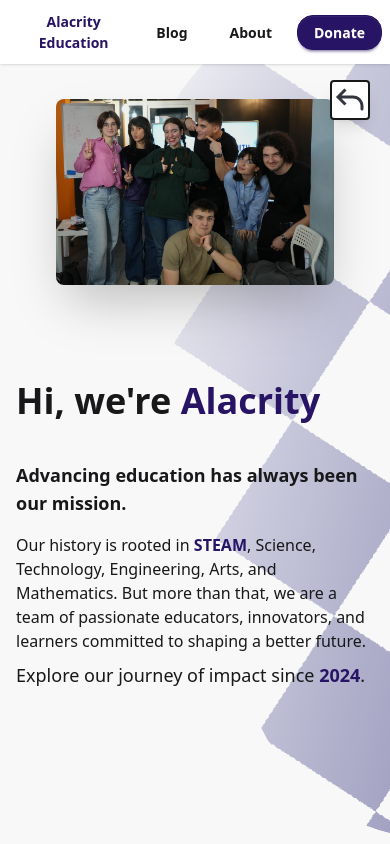
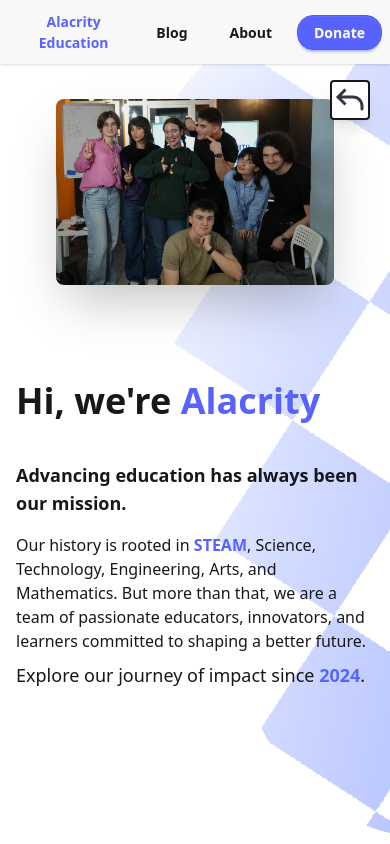
Before and after one commit to Alacrity-Education/alacrity.ro, a Next.js app: page /en/about in a window 390 px wide. Shown: the top 844 px of the page. Built offline with nearby package versions, Linux system fonts and the light colour scheme.

Commit message:
Change color cheme & make projects responsive

```diff
--- a/src/app/[locale]/page.tsx
+++ b/src/app/[locale]/page.tsx
@@ -29,15 +29,15 @@ export default function Home() {
   return (
     <div className="max-w-screen overflow-x-clip">
       <HomeHero />
+      <div className="md:-translate-y-20">
         <About />
         <Gallery />
-
         <Showcase />
-      {/* <AirBox /> */}
         <Projects />
         <Sponsors />
         <Partners />
         <Team />
       </div>
+    </div>
   );
 }
--- a/src/app/components/ui/hero.tsx
+++ b/src/app/components/ui/hero.tsx
@@ -9,7 +9,7 @@ export default function Hero({
   maskType?: string;
 }) {
   return (
-    <div className="hero z-0 relative bg-base-200 pb-24 sm:pb-0 min-h-screen max-w-screen overflow-x-clip">
+    <div className="hero z-0 relative bg-base-100 pb-24 sm:pb-0 min-h-screen max-w-screen overflow-x-clip">
       <div className="hero-content w-screen justify-around flex-col lg:flex-row-reverse relative ">
         {children}
       </div>
--- a/src/app/components/ui/nav.tsx
+++ b/src/app/components/ui/nav.tsx
@@ -3,7 +3,7 @@ import Link from "next/link";
 
 export default function Navbar() {
   return (
-    <div className="navbar fixed bg-base-100 shadow-sm px-2 py-2 z-50">
+    <div className="navbar fixed bg-base-200 shadow-sm px-2 py-2 z-50">
       <div className="flex-1 h-max">
         <Link
           href="/"
--- a/src/app/components/ui/projects.tsx
+++ b/src/app/components/ui/projects.tsx
@@ -22,7 +22,7 @@ export default function Projects() {
 
 export function ProjectCard({ children }: { children?: React.ReactNode }) {
   return (
-    <div className="w-full rounded-lg h-[70vh] bg-primary shadow-lg grid grid-cols-4 grid-rows-2 gap-4 p-6">
+    <div className="w-full rounded-lg h-max md:h-[70vh] bg-primary shadow-lg flex flex-col md:grid grid-cols-4 grid-rows-4 gap-4 p-6">
       {children}
     </div>
   );
@@ -68,70 +68,73 @@ export function AirBoxProject() {
 
   return (
     <ProjectCard>
-      <ProjectCardCell className="col-span-2 text-primary-content ">
+      <ProjectCardCell className="col-span-2  text-primary-content ">
         {/* <div className="text-lg lg:text-xl">Alacrity/</div> */}
-        <div className="text-3xl lg:text-8xl font-extrabold tracking-widest font-project">
+        <div className="text-5xl sm:text-2xl md:text-3xl lg:text-7xl font-extrabold tracking-widest font-project">
           AirBox
         </div>
-        <p className="text-xl lg:text-2xl tracking-wide ">
+        <p className="sm:text-lg md:text-xl lg:text-2xl tracking-wide ">
           Our flagship STEAM-intensive course.
         </p>
       </ProjectCardCell>
 
-      <ProjectCardCell className=" ">
-        <div className=" grid grid-cols-2 grid-rows-2 h-full w-full gap-4">
+      <ProjectCardCell className="lg:col-span-1 row-span-2">
+        <div className="flex flex-col md:grid grid-cols-2 grid-rows-2 h-full w-full gap-4">
           {editionHighlights.map(({ highlight, backgroundIcon }) => (
-            <div className="h-full w-full relative bg-neutral  rounded-lg p-1 overflow-clip">
+            <div
+              key={highlight}
+              className="h-full w-full relative bg-neutral rounded-lg p-1 overflow-clip"
+            >
               <div className="h-full w-full  -right-1/3 -bottom-1/3 opacity-50 absolute  text-primary">
                 {backgroundIcon}
               </div>
               <div
                 key={highlight}
-                className="  h-full z-10 w-full rounded-lg p-1 relative text-neutral-content"
+                className=" h-full z-10 w-full rounded-lg p-1 relative text-neutral-content"
               >
-                <p className="md:text-3xl font-bold">{highlight}</p>
+                <p className="md:text-md xl:text-2xl font-bold">{highlight}</p>
               </div>
             </div>
           ))}
         </div>
       </ProjectCardCell>
-      <ProjectCardCell className="bg-neutral text-neutral-content row-span-2">
-        <NonProfit className="h-full -translate-x-1/3 left-1/3 bottom-0 translate-y-1/3 scale-150 absolute stroke-primary rotate-25" />
+      <ProjectCardCell className="bg-neutral text-neutral-content  row-span-4">
+        <NonProfit className="h-full -translate-x-1/3 left-1/3 bottom-0 translate-y-1/3 scale-150 absolute stroke-primary opacity-40  rotate-25" />
         <div className="z-10 relative p-2 flex flex-col h-full">
-          <p className="md:text-2xl lg:text-4xl font-semibold">Open Source</p>
-          <p className="md:text-2xl lg:text-4xl font-semibold">Open Access</p>
-          <p className="md:text-2xl lg:text-4xl font-semibold">
+          <p className="md:text-lg xl:text-4xl font-semibold">Open Source</p>
+          <p className="md:text-lg xl:text-4xl font-semibold">Open Access</p>
+          <p className="md:text-lg xl:text-4xl font-semibold">
             Open To Everyone
           </p>
-          <p className="text pt-2">
+          <p className="text-sm md:text-md pt-2">
             From Stations to Github and collected Data, the entire AirBox
             framework is available to anyone on the internet.
           </p>
           <div className="flex-1"></div>
-          <button className="btn btn-block btn-error">
-            AirBox website is under development
-          </button>
+          {/* <button className="btn btn-block btn-xs btn-neutral">
+            website under development
+          </button> */}
         </div>
       </ProjectCardCell>
 
-      <ProjectCardCell className="bg-neutral col-span-2 relative">
-        <div className="absolute h-full  right-0 bottom-0">
+      <ProjectCardCell className="bg-neutral col-span-2 row-span-3 relative">
+        <div className="absolute h-full opacity-40 right-0 bottom-0">
           <GiProgression className="h-full w-full text-primary" />
         </div>
         <div className="z-10 relative p-2 flex flex-col h-full text-neutral-content">
-          <p className="md:text-2xl lg:text-4xl font-semibold">
+          <p className="md:text-xl xl:text-4xl font-semibold">
             The course
             <br />
             that <span className="text-primary">teaches</span> differently.
           </p>
-          <p className="text pt-2 max-w-2/3">
+          <p className="text-sm lg:text-md pt-2 max-w-2/3">
             {/* All in one: an educational kit, a distributed air measuring system
             and an open access data platform. */}
             An <b>educational kit </b>
             that aims to teach high-school students about the <b>environment</b>
             ,<b> programming</b> and <b> networking</b>.
           </p>
-          <p className="text max-w-3/5 pt-2">
+          <p className="text-sm lg:text-md max-w-3/5 pt-2">
             <b className="text-primary">Airbox</b> allows high-schoolers to gain
             <b> real-world experience</b> in programming and electronics by
             allowing them to build useful infrastructure together with us, the
@@ -139,21 +142,21 @@ export function AirBoxProject() {
           </p>
         </div>
       </ProjectCardCell>
-      <ProjectCardCell className="bg-neutral text-neutral-content">
+      <ProjectCardCell className="bg-neutral text-neutral-content row-span-2">
         <div className="absolute    w-full h-full   top-0  max-h-full max-w-full overflow-clip"></div>
         <div className="p-2 flex flex-col h-full justify-center items-center relative">
           <div className="h-1/2 w-1/2 relative ">
-            <FaBatteryFull className="absolute h-full w-full text-secondary translate-1" />
+            <FaBatteryFull className="absolute h-full w-full text-success translate-1" />
             <FaBatteryFull className="relative z-10 h-full w-full text-primary " />
           </div>
 
-          <p className="md:text-6xl font-bold tracking-wide w-full text-start">
+          <p className="md:text-2xl lg:text-3xl xl:text-4xl font-bold tracking-wide w-full text-start">
             3 Months
           </p>
-          <p className="md:text-2xl lg:text-2xl text-start w-full">
-            On a <span className=" font-bold">single</span> charge
+          <p className="md:text-md xl:text-2xl text-start w-full">
+            A <span className=" font-bold">single</span> charge
           </p>
-          <p className="text-lg w-full text-start">
+          <p className="text-sm xl:text-lg w-full text-start">
             Powered by <span className="text-primary font-bold ">recycled</span>{" "}
             lithium batteries
           </p>
--- a/src/app/components/ui/showcase.tsx
+++ b/src/app/components/ui/showcase.tsx
@@ -36,7 +36,7 @@ achieve that in our NGO.`,
     },
   ];
   return (
-    <div className="h-max bg-base-200 z-20 flex flex-col items-center py-10 pb-20">
+    <div className="h-max bg-base-100 z-20 flex flex-col items-center py-10 pb-20">
       <h2 className="text-2xl sm:text-5xl font-semibold py-16">
         Perks. Only some of them.
       </h2>
--- a/src/app/globals.css
+++ b/src/app/globals.css
@@ -12,20 +12,20 @@
     --color-base-content: #cccccc;
     --color-primary: #5863ff;
     --color-primary-content: #ffffff;
-    --color-secondary: var(--color-emerald-500);
-    --color-secondary-content: var(--color-base-100);
-    --color-accent: var(--color-purple-500);
-    --color-accent-content: #d9d1e6;
+    --color-secondary: var(--color-pink-700);
+    --color-secondary-content: var(--color-white);
+    --color-accent: var(--color-emerald-500);
+    --color-accent-content: var(--color-white);
     --color-neutral: oklch(100% 0 0);
     --color-neutral-content: oklch(21% 0.006 285.885);
-    --color-info: #a884bf;
-    --color-info-content: #0a060d;
-    --color-success: #6f11ad;
-    --color-success-content: #d4cfd9;
-    --color-warning: #8537ad;
-    --color-warning-content: #e6d7f0;
-    --color-error: #571944;
-    --color-error-content: #ddced7;
+    --color-info: var(--color-blue-500);
+    --color-info-content: var(--color-white);
+    --color-success: var(--color-green-500);
+    --color-success-content: var(--color-white);
+    --color-warning: var(--color-orange-500);
+    --color-warning-content: var(--color-white);
+    --color-error: var(--color-red-500);
+    --color-error-content: var(--color-white);
     --radius-selector: 1rem;
     --radius-field: 1rem;
     --radius-box: 0.25rem;
@@ -45,22 +45,22 @@
     --color-base-200: oklch(98% 0 0);
     --color-base-300: oklch(95% 0 0);
     --color-base-content: oklch(21% 0.006 285.885);
-    --color-primary: #281464;
+    --color-primary: #5863ff;
     --color-primary-content: #ffffff;
     --color-secondary: var(--color-pink-700);
-    --color-secondary-content: #e4cfdb;
-    --color-accent: #545cfc;
-    --color-accent-content: #d9d1e6;
-    --color-neutral: #9b55c9;
-    --color-neutral-content: #ebddf6;
-    --color-info: #dac0eb;
-    --color-info-content: oklch(29% 0.136 325.661);
-    --color-success: #4c2864;
-    --color-success-content: #e8ecfc;
-    --color-warning: #9b55c9;
-    --color-warning-content: #e8ecfc;
-    --color-error: #8a246b;
-    --color-error-content: #e8ecfc;
+    --color-secondary-content: var(--color-white);
+    --color-accent: var(--color-emerald-500);
+    --color-accent-content: var(--color-white);
+    --color-neutral: oklch(100% 0 0);
+    --color-neutral-content: oklch(21% 0.006 285.885);
+    --color-info: var(--color-blue-500);
+    --color-info-content: var(--color-white);
+    --color-success: var(--color-green-500);
+    --color-success-content: var(--color-white);
+    --color-warning: var(--color-orange-500);
+    --color-warning-content: var(--color-white);
+    --color-error: var(--color-red-500);
+    --color-error-content: var(--color-white);
     --radius-selector: 1rem;
     --radius-field: 1rem;
     --radius-box: 0.25rem;
```
Also changed, not shown: src/app/components/ui/about.tsx (+43 -24 lines). Lines whose indentation alone changed are shown as unchanged.
